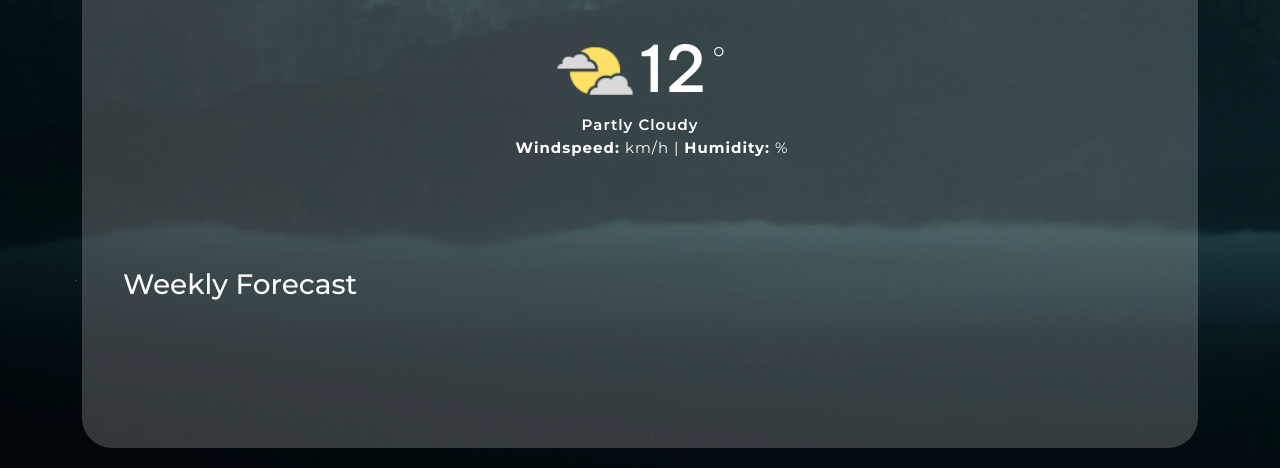
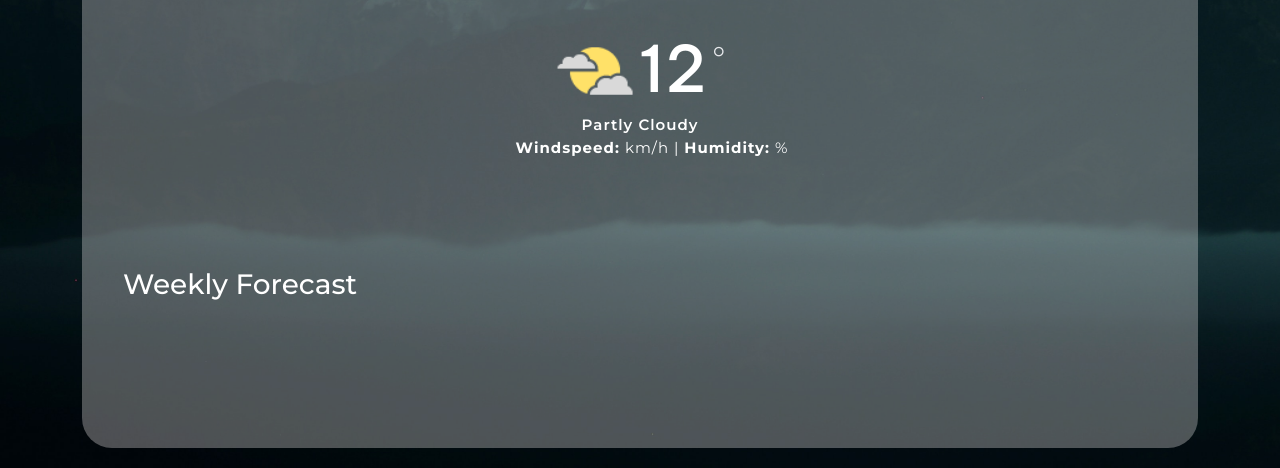
Before and after one commit to misiucodes/forecast-weatherapp, a plain HTML site: page index.html in a window 1280 px wide. Shown: the part 723-1191 px from the top of the page. Drawn offline with nearby package versions, Linux system fonts and the light colour scheme; no server answers.

Commit message:
Updated background gradient of location wrapper in css

```diff
--- a/style.css
+++ b/style.css
@@ -89,7 +89,7 @@ button {
 }
 
 .current-location-wrapper {
-  background-color: rgb(255, 251, 251, 0.2);
+  background-color: rgb(255, 251, 251, 0.3);
   border-radius: 30px;
   margin-top: 6%;
   padding: 20px 18px;
```
